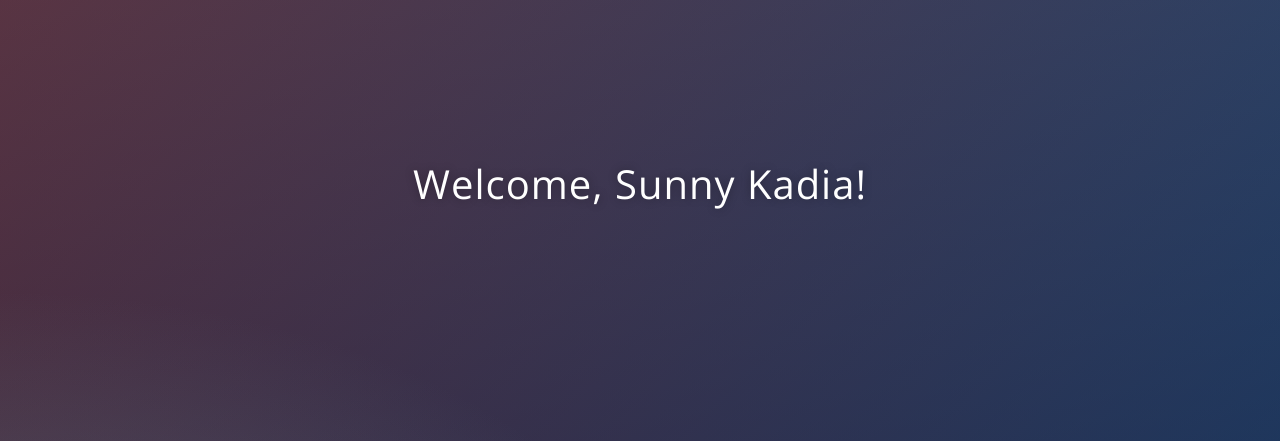
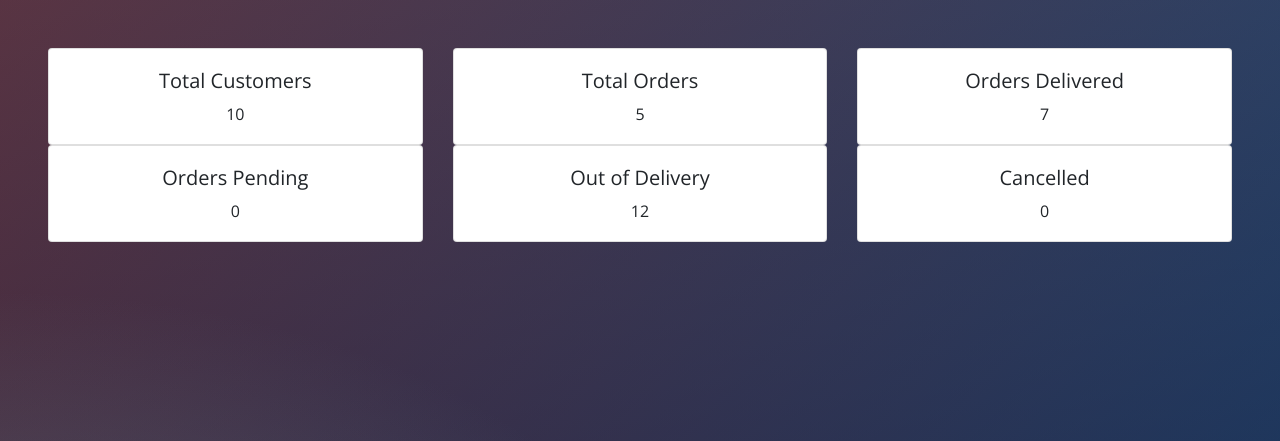
Before and after one commit to Sunny175/Demand-Forecasting, a Flask app: page /secrets in a window 1280 px wide. Shown: the part 56-497 px from the top of the page. Run offline with Flask 2, Linux system fonts and the light colour scheme; a user stored in the database is signed in; parts of the project's set-up code (start-up, migrations or seed data) failed here and were passed over; some libraries are stand-ins or nearby versions.

Commit message:
modified the index.html and add the secrets.html file.

```diff
--- a/templates/index.html
+++ b/templates/index.html
@@ -36,7 +36,10 @@
   <div class="collapse navbar-collapse" id="navbarNav">
     <ul class="navbar-nav">
       <li class="nav-item active">
-        <a class="nav-link" href="index.html">Home</a>
+        <a class="nav-link" href="{{ url_for('home') }}">Home</a>
+      </li>
+      <li class="nav-item active">
+        <a class="nav-link" href="{{ url_for('login') }}">Login</a>
       </li>
     </ul>
   </div>
--- a/templates/secrets.html
+++ b/templates/secrets.html
@@ -1,7 +1,59 @@
 {% extends "base.html" %}
 {% block content %}
 
-<div class="container">
-  <h1 class="title">Welcome, {{ name }}!</h1>
+<!--<div class="container">-->
+<!--  <h1 class="title">Welcome, {{ name }}!</h1>-->
+<!--</div>-->
+<div class="container-fluid my-5 px-5">
+<div class="row row-cols-1 row-cols-md-3 g-4">
+  <div class="col">
+    <div class="card">
+      <div class="card-body">
+        <h5 class="card-title" style="text-align: center;">Total Customers</h5>
+        <h6 class="card-text" style="text-align: center;">10</h6>
+      </div>
+    </div>
+  </div>
+  <div class="col">
+    <div class="card">
+      <div class="card-body">
+        <h5 class="card-title" style="text-align: center;">Total Orders</h5>
+        <h6 class="card-text" style="text-align: center;">5</h6>
+      </div>
+    </div>
+  </div>
+  <div class="col">
+    <div class="card">
+      <div class="card-body">
+        <h5 class="card-title" style="text-align: center;">Orders Delivered</h5>
+        <h6 class="card-text" style="text-align: center;">7</h6>
+      </div>
+    </div>
+  </div>
+  <div class="col">
+    <div class="card">
+      <div class="card-body">
+        <h5 class="card-title" style="text-align: center;">Orders Pending</h5>
+        <h6 class="card-text" style="text-align: center;">0</h6>
+      </div>
+    </div>
+  </div>
+    <div class="col">
+    <div class="card">
+      <div class="card-body">
+        <h5 class="card-title" style="text-align: center;">Out of Delivery</h5>
+        <h6 class="card-text" style="text-align: center;">12</h6>
+      </div>
+    </div>
+  </div>
+    <div class="col">
+    <div class="card">
+      <div class="card-body">
+        <h5 class="card-title" style="text-align: center;">Cancelled</h5>
+        <h6 class="card-text" style="text-align: center;">0</h6>
+      </div>
+    </div>
+  </div>
 </div>
+  </div>
 {% endblock %}
```
